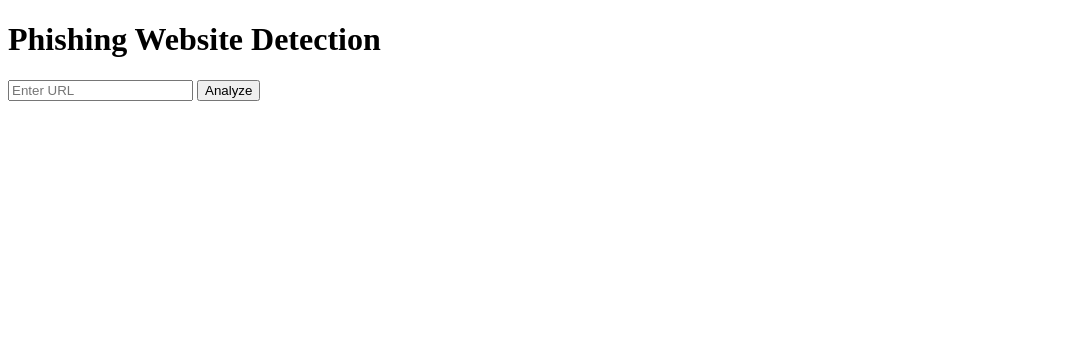
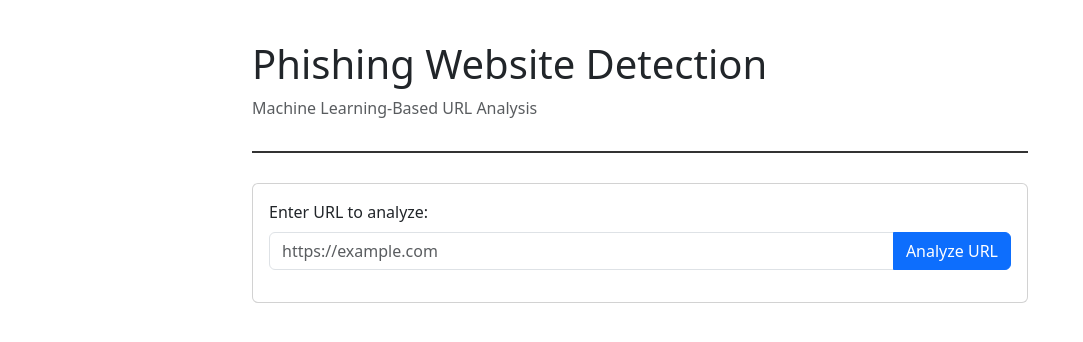
Before and after one commit to shahzebahmed1/URL-Phishing-Detector, a Flask app: page / in a window 1280 px wide. Shown: the top 342 px of the page, without its empty margins (0-1083 px from the left). Run offline with Flask 3, Linux system fonts and the light colour scheme.

Commit message:
Build functional frontend interface with Bootstrap

```diff
--- a/templates/index.html
+++ b/templates/index.html
@@ -3,14 +3,123 @@
 <head>
     <meta charset="UTF-8">
     <meta name="viewport" content="width=device-width, initial-scale=1.0">
-    <title>Phishing Detection</title>
+    <title>Phishing Detection System</title>
+    <link href="https://cdn.jsdelivr.net/npm/bootstrap@5.3.0/dist/css/bootstrap.min.css" rel="stylesheet">
+    <style>
+        body {
+            padding: 40px 20px;
+        }
+        .container {
+            max-width: 800px;
+        }
+        .header {
+            margin-bottom: 30px;
+            padding-bottom: 15px;
+            border-bottom: 2px solid #333;
+        }
+        .result-box {
+            display: none;
+            margin-top: 25px;
+            padding: 20px;
+            border: 1px solid #ddd;
+            background-color: #f9f9f9;
+        }
+        .loading {
+            display: none;
+            margin: 20px 0;
+        }
+    </style>
 </head>
 <body>
-    <h1>Phishing Website Detection</h1>
-    <form>
-        <input type="text" id="urlInput" placeholder="Enter URL">
-        <button type="submit">Analyze</button>
-    </form>
-    <div id="result"></div>
+    <div class="container">
+        <div class="header">
+            <h1>Phishing Website Detection</h1>
+            <p class="text-muted">Machine Learning-Based URL Analysis</p>
+        </div>
+
+        <div class="card">
+            <div class="card-body">
+                <form id="urlForm">
+                    <label for="urlInput" class="form-label">Enter URL to analyze:</label>
+                    <div class="input-group mb-3">
+                        <input type="text" class="form-control" id="urlInput" placeholder="https://example.com" required>
+                        <button class="btn btn-primary" type="submit">Analyze URL</button>
+                    </div>
+                </form>
+
+                <div class="loading" id="loading">
+                    <div class="spinner-border spinner-border-sm" role="status"></div>
+                    <span class="ms-2">Analyzing...</span>
+                </div>
+            </div>
+        </div>
+
+        <div class="result-box" id="resultBox">
+            <h4>Analysis Results</h4>
+            <div class="mb-3">
+                <strong>URL:</strong> <span id="analyzedUrl" class="text-break"></span>
+            </div>
+            <div class="alert" id="resultAlert">
+                <strong>Classification:</strong> <span id="classification"></span><br>
+                <strong>Confidence:</strong> <span id="confidence"></span>
+            </div>
+        </div>
+    </div>
+
+    <script src="https://code.jquery.com/jquery-3.6.0.min.js"></script>
+    <script src="https://cdn.jsdelivr.net/npm/bootstrap@5.3.0/dist/js/bootstrap.bundle.min.js"></script>
+    <script>
+        $(document).ready(function() {
+            $('#urlForm').submit(function(e) {
+                e.preventDefault();
+
+                const url = $('#urlInput').val().trim();
+
+                if (!url) {
+                    alert('Please enter a URL');
+                    return;
+                }
+
+                $('#loading').show();
+                $('#resultBox').hide();
+
+                $.ajax({
+                    url: '/predict',
+                    method: 'POST',
+                    data: { url: url },
+                    success: function(response) {
+                        if (response.status === 'success') {
+                            displayResults(response);
+                        } else {
+                            alert('Error: ' + response.message);
+                        }
+                    },
+                    error: function() {
+                        alert('An error occurred while analyzing the URL');
+                    },
+                    complete: function() {
+                        $('#loading').hide();
+                    }
+                });
+            });
+
+            function displayResults(data) {
+                const isPhishing = data.result === 'Phishing';
+
+                $('#analyzedUrl').text(data.url);
+                $('#classification').text(data.result);
+                $('#confidence').text(data.confidence);
+
+                const resultAlert = $('#resultAlert');
+                if (isPhishing) {
+                    resultAlert.removeClass('alert-success').addClass('alert-danger');
+                } else {
+                    resultAlert.removeClass('alert-danger').addClass('alert-success');
+                }
+
+                $('#resultBox').show();
+            }
+        });
+    </script>
 </body>
 </html>
```
